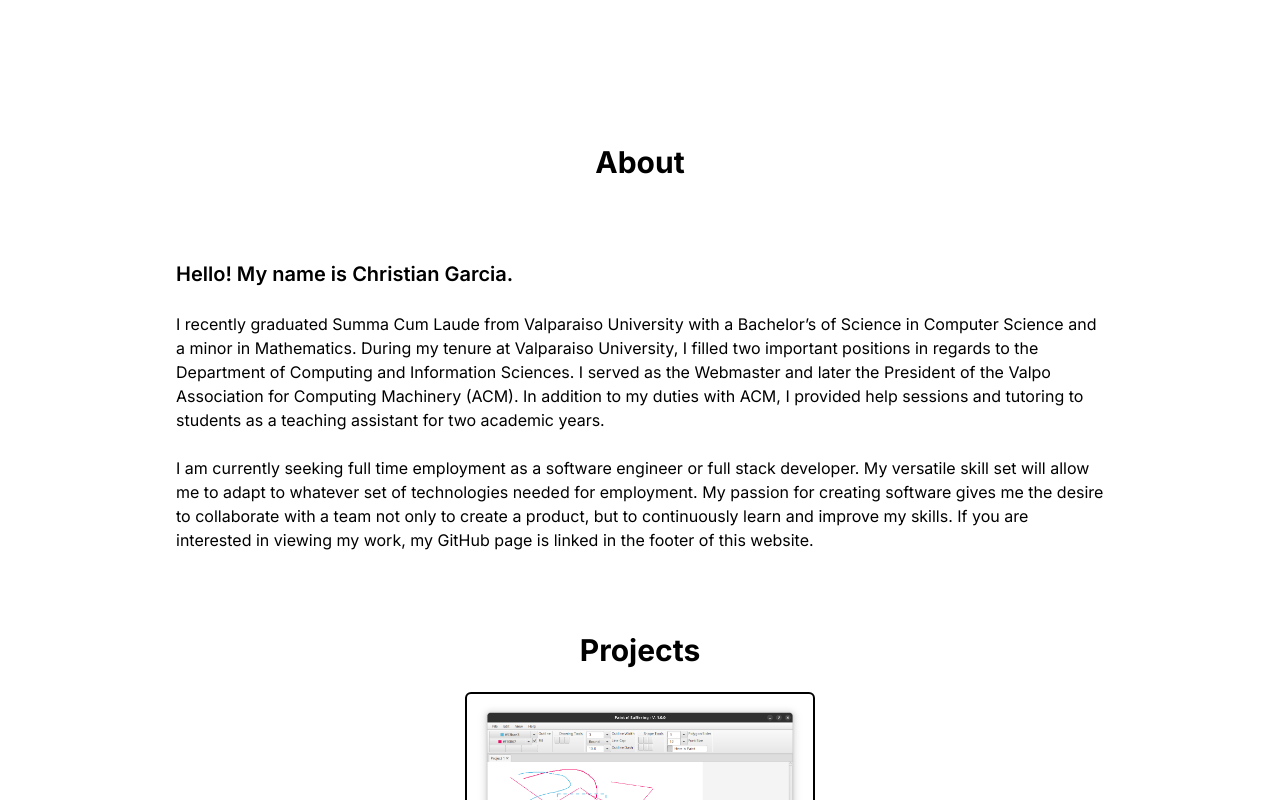
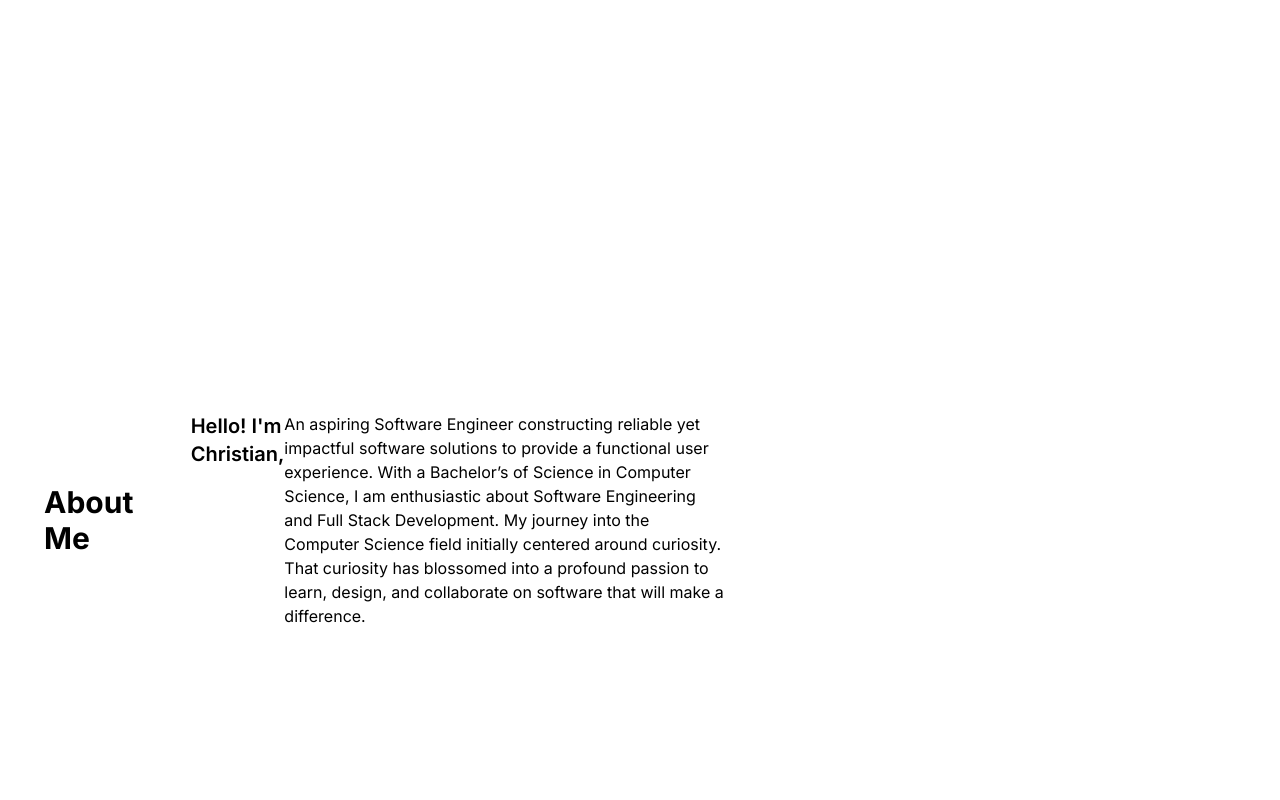
Before and after one commit to chrgarcia19/chrgarcia19.github.io, a Next.js app: page / in a window 1280 px wide. Shown: the part 680-1480 px from the top of the page. Built offline with nearby package versions, Linux system fonts and the light colour scheme.

Commit message:
Removed an image and began on the about me section

```diff
--- a/src/app/page.tsx
+++ b/src/app/page.tsx
@@ -44,18 +44,17 @@ export default function Home() {
           </div>
         </div>
       </div>
-      <div id="about">
-        <SectionHeader title={"About"} />
-        <div className="flex items-center justify-center p-10">
-          <div className="w-4/5 p-4">
-            <p className="text-xl font-semibold">Hello! My name is Christian Garcia. </p>
+
+      <div id="about" className="flex items-center justify-center p-5 w-full h-screen">
+        <h2 className="flex items-start justify-start font-bold text-3xl p-6">About Me</h2>
+          <div className="flex w-1/2">
+            <p className="text-xl font-semibold">Hello! I'm Christian,</p>
             <br/>
-            <p>I recently graduated Summa Cum Laude from Valparaiso University with a Bachelor’s of Science in Computer Science and a minor in Mathematics. During my tenure at Valparaiso University, I filled two important positions in regards to the Department of Computing and Information Sciences. I served as the Webmaster and later the President of the Valpo Association for Computing Machinery (ACM). In addition to my duties with ACM, I provided help sessions and tutoring to students as a teaching assistant for two academic years.</p>
-            <br />
-            <p>I am currently seeking full time employment as a software engineer or full stack developer. My versatile skill set will allow me to adapt to whatever set of technologies needed for employment. My passion for creating software gives me the desire to collaborate with a team not only to create a product, but to continuously learn and improve my skills. If you are interested in viewing my work, my GitHub page is linked in the footer of this website.   </p>
+            <p>An aspiring Software Engineer constructing reliable yet impactful software solutions to provide a functional user experience. With a Bachelor’s of Science in Computer Science, I am enthusiastic about Software Engineering and Full Stack Development. My journey into the Computer Science field initially centered around curiosity. That curiosity has blossomed into a profound passion to learn, design, and collaborate on software that will make a difference. </p>
           </div>
+          <div className="flex w-1/2">
 
-        </div>
+          </div>
       </div>
       <div id="projects">
         <SectionHeader title={"Projects"} />
```
Also changed, not shown: assets/ChristianGarciaHeadshot.png (deleted).
